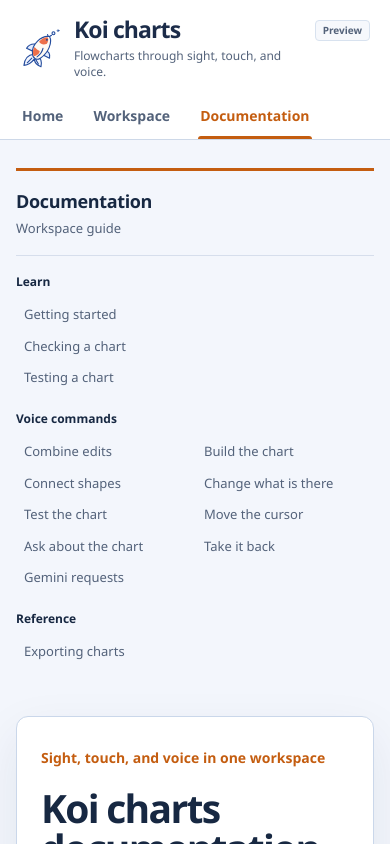
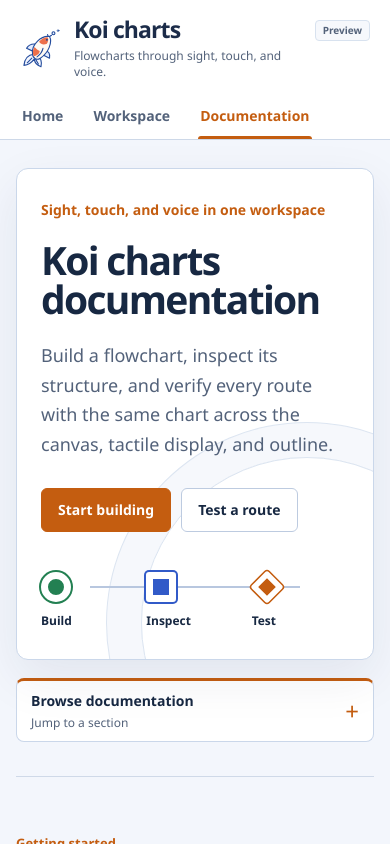
Before and after one commit to Shaurav-Vora/Koi-charts, a Next.js app: page /docs in a window 390 px wide. Shown: the top 844 px of the page. Built offline with nearby package versions, Linux system fonts and the light colour scheme.

Commit message:
fix: prioritize documentation intro on mobile

```diff
--- /dev/null
+++ b/src/app/docs/documentation.css
@@ -0,0 +1,103 @@
+.docs-mobile-navigation {
+  display: none;
+}
+
+@media (max-width: 680px) {
+  .docs-sidebar {
+    display: none;
+  }
+
+  .docs-mobile-navigation {
+    display: block;
+    margin-top: 18px;
+    border: 1px solid #cad7ea;
+    border-top: 3px solid var(--docs-orange);
+    border-radius: 8px;
+    background: #fff;
+  }
+
+  .docs-mobile-navigation summary {
+    min-height: 52px;
+    display: grid;
+    grid-template-columns: minmax(0, 1fr) auto;
+    align-items: center;
+    gap: 4px 16px;
+    padding: 10px 14px;
+    color: var(--docs-navy);
+    cursor: pointer;
+    list-style: none;
+  }
+
+  .docs-mobile-navigation summary::-webkit-details-marker {
+    display: none;
+  }
+
+  .docs-mobile-navigation summary span {
+    font-size: 14px;
+    font-weight: 700;
+  }
+
+  .docs-mobile-navigation summary small {
+    grid-column: 1;
+    color: var(--muted);
+    font-size: 12px;
+  }
+
+  .docs-mobile-navigation summary::after {
+    content: "+";
+    grid-column: 2;
+    grid-row: 1 / span 2;
+    color: var(--docs-orange);
+    font-size: 24px;
+    font-weight: 400;
+    line-height: 1;
+  }
+
+  .docs-mobile-navigation[open] summary::after {
+    content: "\2212";
+  }
+
+  .docs-mobile-navigation summary:focus-visible {
+    outline: 2px solid var(--docs-blue);
+    outline-offset: 3px;
+  }
+
+  .docs-mobile-navigation .docs-nav {
+    grid-template-columns: repeat(2, minmax(0, 1fr));
+    gap: 18px 20px;
+    padding: 18px 14px 20px;
+    border-top: 1px solid #d7e0ed;
+  }
+
+  .docs-mobile-navigation .docs-nav-heading {
+    display: none;
+  }
+
+  .docs-mobile-navigation .docs-nav-group:nth-child(3) {
+    grid-column: 1 / -1;
+    grid-template-columns: repeat(2, minmax(0, 1fr));
+  }
+
+  .docs-mobile-navigation .docs-nav-group:nth-child(3) > p {
+    grid-column: 1 / -1;
+  }
+
+  .docs-mobile-navigation + .docs-section {
+    margin-top: 34px;
+  }
+}
+
+@media (max-width: 430px) {
+  .docs-mobile-navigation .docs-nav {
+    grid-template-columns: 1fr;
+  }
+
+  .docs-mobile-navigation .docs-nav-group:nth-child(3) {
+    grid-column: auto;
+    grid-template-columns: 1fr;
+  }
+
+  .docs-mobile-navigation .docs-nav-group:nth-child(3) > p {
+    grid-column: auto;
+  }
+}
--- a/src/app/docs/page.tsx
+++ b/src/app/docs/page.tsx
@@ -2,6 +2,7 @@
 import AppHeader from "../AppHeader";
 import CommandGuide from "../../editor/CommandGuide";
 import { grammar } from "../../commands/grammar";
+import "./documentation.css";
 
 export const metadata: Metadata = {
   title: "Documentation | Koi charts",
@@ -10,14 +11,9 @@
 
 const guideHref = (title: string) => `#guide-${title.toLowerCase().replace(/[^a-z0-9]+/g, "-")}`;
 
-export default function Documentation() {
+function DocumentationSections() {
   return (
     <>
-      <a className="skip-link" href="#documentation">Skip to documentation</a>
-      <AppHeader page="documentation" />
-      <main className="docs-layout" id="documentation">
-        <aside className="docs-sidebar">
-          <nav className="docs-nav" aria-label="Documentation sections">
       <div className="docs-nav-heading">
         <p>Documentation</p>
         <span>Workspace guide</span>
@@ -42,6 +38,19 @@
         <p>Reference</p>
         <a href="#exports">Exporting charts</a>
       </div>
+    </>
+  );
+}
+
+export default function Documentation() {
+  return (
+    <>
+      <a className="skip-link" href="#documentation">Skip to documentation</a>
+      <AppHeader page="documentation" />
+      <main className="docs-layout" id="documentation">
+        <aside className="docs-sidebar">
+          <nav className="docs-nav" aria-label="Documentation sections">
+            <DocumentationSections />
           </nav>
         </aside>
 
@@ -75,6 +84,16 @@
               </div>
             </div>
           </header>
+
+          <details className="docs-mobile-navigation">
+            <summary>
+              <span>Browse documentation</span>
+              <small>Jump to a section</small>
+            </summary>
+            <nav className="docs-nav" aria-label="Mobile documentation sections">
+              <DocumentationSections />
+            </nav>
+          </details>
 
           <section id="getting-started" className="docs-section" aria-labelledby="getting-started-title">
             <div className="docs-section-heading">
```
Also changed, not shown: 1 other file (tests, documents, lock files or other folders). Lines whose indentation alone changed are shown as unchanged.
